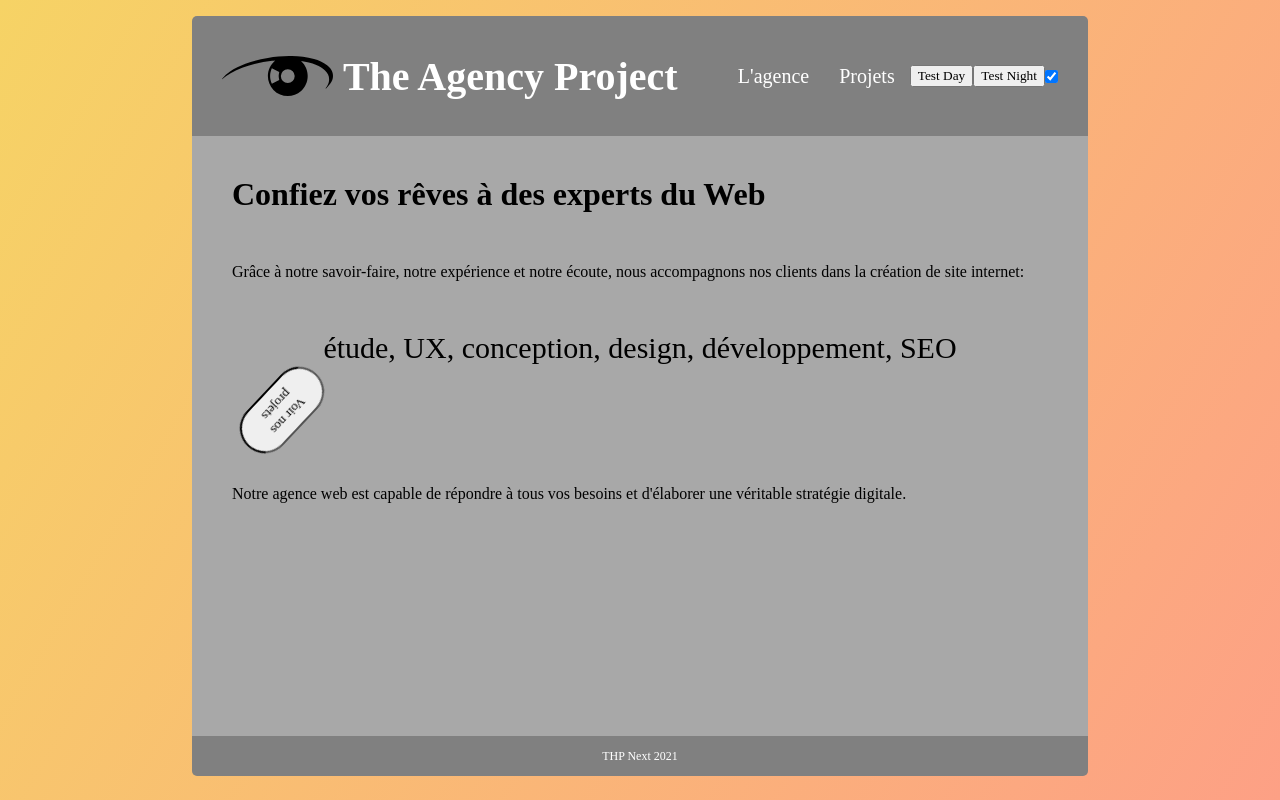
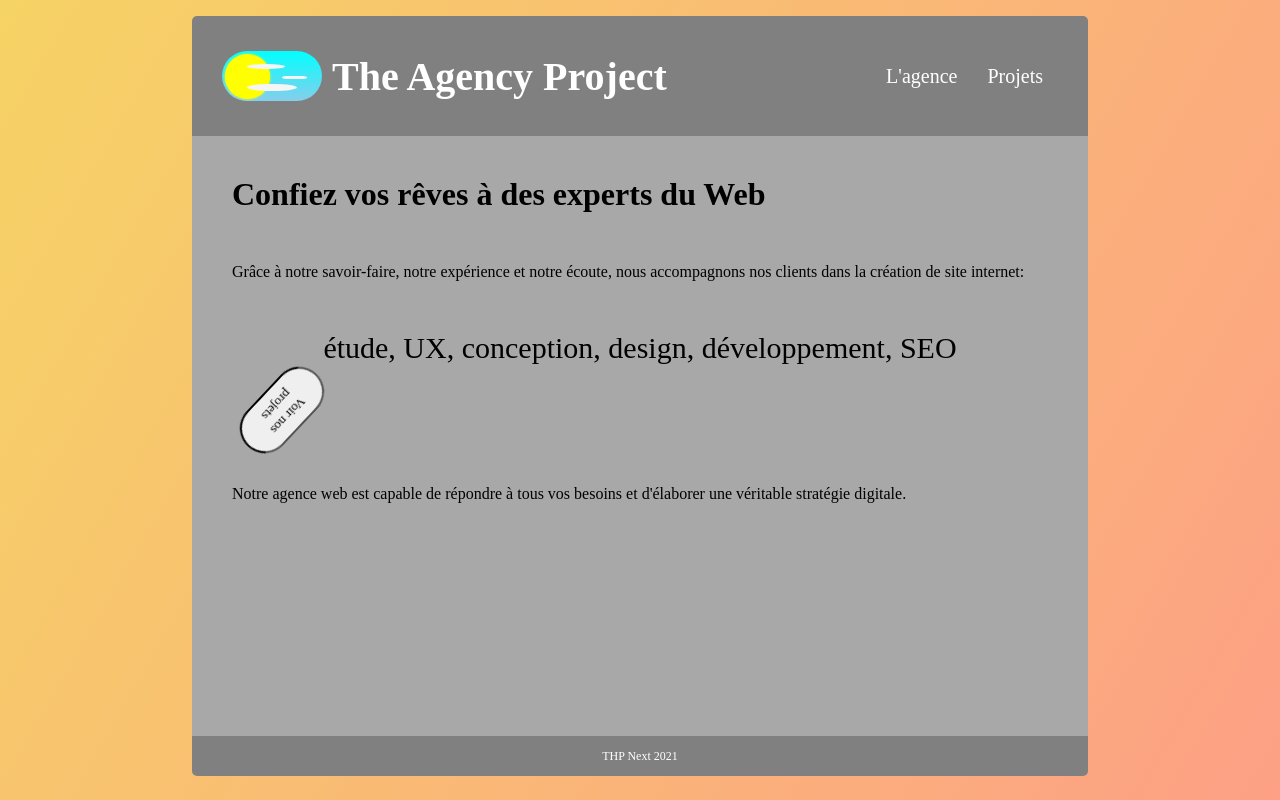
Before and after one commit to mathieu-superpose/the_agency_project, a React (Create React App) app: page / in a window 1280 px wide. Built offline with nearby package versions, Linux system fonts and the light colour scheme.

Commit message:
add toggle

```diff
--- a/src/App.jsx
+++ b/src/App.jsx
@@ -20,8 +20,7 @@ function App() {
   return (
     <ModeContext.Provider value={{
         currentState,
-        setDay: () => setCurrentState(''),
-        setNight: () => setCurrentState('Dark')
+        setDayNight: () => currentState==='Dark' ? setCurrentState('') : setCurrentState('Dark')
       }}>
       <div className={`App ${currentState}`}>
         <div className={`App__block ${currentState}`}>
--- a/src/components/Bigbutton/Bigbutton.jsx
+++ /dev/null
@@ -1,17 +0,0 @@
-import './Bigbutton.scss';
-import ModeContext from 'components/ModeContext/ModeContext';
-import { useContext } from 'react';
-
-const Bigbutton = () => {
-
-const currentState = useContext(ModeContext);
-  return (
-    <>
-    <button onClick={currentState.setDay}>Test Day</button>
-    <button onClick={currentState.setNight}>Test Night</button>
-  </>
-  );
-};
-
-
-export default Bigbutton;
--- a/src/components/DayNight/DayNight.jsx
+++ /dev/null
@@ -1,16 +0,0 @@
-import './DayNight.scss';
-import ModeContext from 'components/ModeContext/ModeContext';
-import { useContext } from 'react';
-
-const DayNight = () => {
-
-const currentState = useContext(ModeContext);
-  return (
-    <>
-      <input type="checkbox" onClick={currentState.setNight} checked={currentState!==""} name="checkbox1" id="toggle-box-checkbox" />
-    </>
-  );
-};
-
-
-export default DayNight;
--- a/src/components/Navbar/Navbar.jsx
+++ b/src/components/Navbar/Navbar.jsx
@@ -1,29 +1,37 @@
 import React from 'react';
 import './Navbar.scss';
 import ModeContext from 'components/ModeContext/ModeContext';
-import { useContext } from 'react';
+import { useContext, useState, useEffect } from 'react';
 import { Link } from 'react-router-dom';
-import Bigbutton from 'components/Bigbutton/Bigbutton';
-import DayNight from 'components/DayNight/DayNight';
+import Toggle from 'components/Toggle/Toggle'
 import logo from './img/theagency_logo.svg';
 
 const Navbar = () => {
+  const [toggled, setToggled] = useState();
+  const currentState = useContext(ModeContext);
 
-const currentState = useContext(ModeContext);
+  useEffect(() => {
+    console.log(currentState.currentState);
+    if (currentState.currentState==='Dark') setToggled(true);
+    if (currentState.currentState!=='Dark') setToggled(false);
+  }, []);
+
+  const handleClick = () => {
+      setToggled((s) => !s);
+      currentState.setDayNight();
+  };
 
   return (
     <nav className="Navbar">
-      <Link to="/">
         <div className="Navbar__left">
-          <img className={`Navbar__left__logo ${currentState}`} src={logo} />
+          <Toggle toggled={toggled} onClick={handleClick} />
+          <Link to="/">
           <p className={`Navbar__left__title ${currentState}`}>The Agency Project</p>
+          </Link>
         </div>
-      </Link>
       <div className={`Navbar__right ${currentState}`}>
         <Link to="/about">L'agence</Link>
         <Link to="/works">Projets</Link>
-        <Bigbutton />
-        <DayNight />
       </div>
     </nav>
   );
--- /dev/null
+++ b/src/components/Toggle/Toggle.jsx
@@ -0,0 +1,21 @@
+import React from "react";
+import "./Toggle.scss";
+
+const Toggle = ({ toggled, onClick }) => {
+    return (
+        <div onClick={onClick} className={`toggle${toggled ? " night" : ""}`}>
+            <div className="notch">
+                <div className="crater" />
+                <div className="crater" />
+            </div>
+            <div>
+                <div className="shape sm" />
+                <div className="shape sm" />
+                <div className="shape md" />
+                <div className="shape lg" />
+            </div>
+        </div>
+    );
+}
+
+export default Toggle;
--- /dev/null
+++ b/src/components/Toggle/Toggle.scss
@@ -0,0 +1,115 @@
+.toggle {
+    height: 50px;
+    width: 100px;
+    border-radius: 25px;
+    margin: auto;
+    background-image: linear-gradient(aqua, skyblue);
+    position: relative;
+    cursor: pointer;
+}
+
+.toggle.night {
+    background-image: linear-gradient(midnightblue, rebeccapurple);
+}
+
+.notch {
+    height: 45px;
+    width: 45px;
+    border-radius: 50%;
+    background: yellow;
+    position: absolute;
+    top: 2.5px;
+    left: 2.5px;
+    box-shadow: 0 0 2.5px yellow;
+    z-index: 0.5;
+    transition: all 0.3s ease;
+}
+
+.notch > .crater {
+    background: burlywood;
+    border-radius: 50%;
+    position: absolute;
+    opacity: 0;
+    box-shadow: 0 2.5px 2.5px rgba(0, 0, 0, 0.4) inset;
+}
+.night .crater {
+    opacity: 0.4;
+}
+
+.crater:first-child {
+    left: 2.5px;
+    top: 7.5px;
+    height: 7.5px;
+    width: 20px;
+    transform: rotate(-45deg);
+}
+
+.crater:last-child {
+    right: 5px;
+    top: 7.5px;
+    height: 7.5px;
+    width: 12.5px;
+    transform: rotate(45deg);
+}
+
+.night > .notch {
+    background: whitesmoke;
+    box-shadow: 0 0 2.5px whitesmoke;
+    transform: translate(50px, 0);
+}
+
+.shape {
+    position: absolute;
+    background: whitesmoke;
+    border-radius: 50%;
+    transition: all 0.3s ease;
+}
+
+.shape.sm {
+    height: 2.5px;
+    width: 25px;
+    top: 50%;
+    left: 60%;
+}
+
+.shape.md {
+    height: 5px;
+    width: 37.5px;
+    top: 25%;
+    left: 25%;
+    z-index: 1;
+}
+
+.shape.lg {
+    height: 7.5px;
+    width: 50px;
+    bottom: 10px;
+    left: 25%;
+}
+
+.night .shape {
+    background: lightgray;
+    box-shadow: 0 0 5px 1px violet;
+}
+
+.night .shape.sm {
+    height: 2.5px;
+    width: 2.5px;
+    transform: translate(-40px, 0);
+}
+
+.night .shape.sm:first-of-type {
+    transform: translate(-40px, -5px);
+}
+
+.night .shape.md {
+    height: 5px;
+    width: 5px;
+    transform: translate(5px, 0);
+}
+
+.night .shape.lg {
+    height: 7.5px;
+    width: 7.5px;
+    transform: translate(-5px, 0);
+}
```
Also changed, not shown: src/components/Bigbutton/Bigbutton.scss (deleted), src/components/DayNight/DayNight.scss (deleted), src/components/Navbar/Navbar.scss (line endings or trailing spaces).
